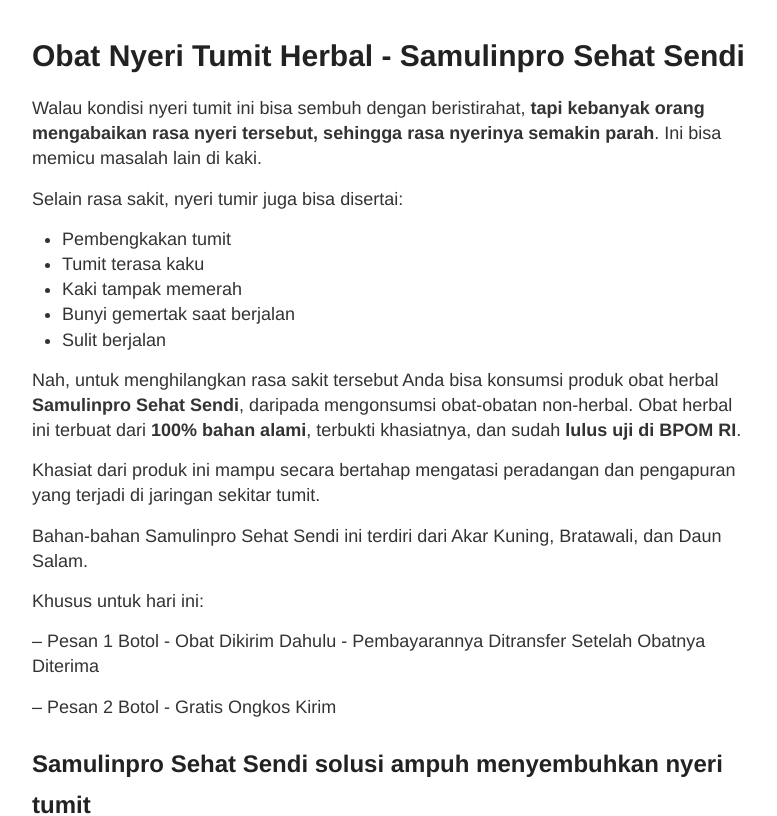
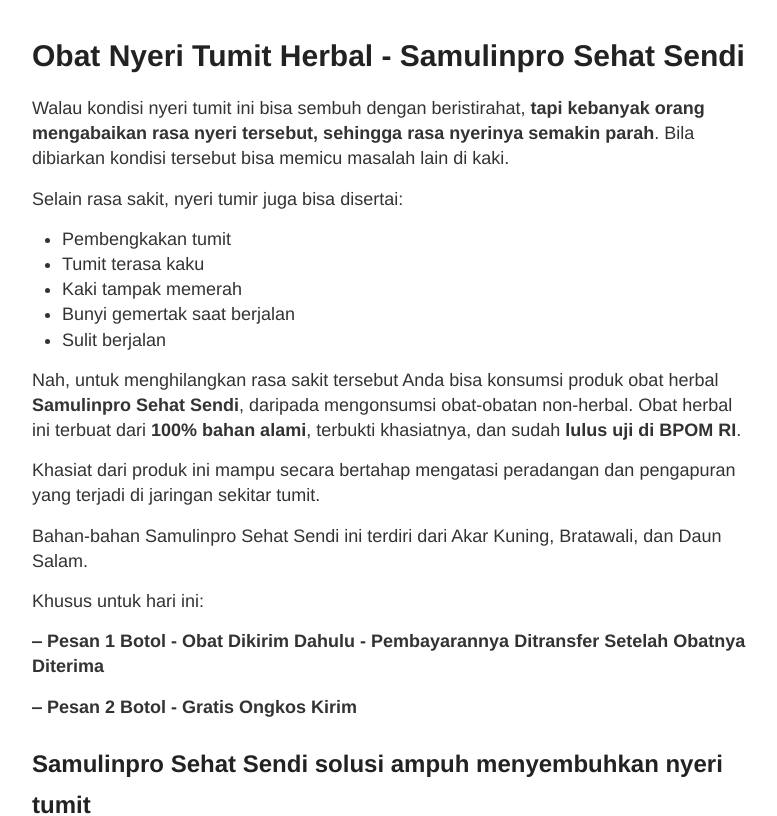
Before and after one commit to zeinherbal/zeinherbal.github.io, a Jekyll site: the page built from _posts/2019-12-10-obat-nyeri-tumit.md, in a window 1280 px wide and 900 px high, cut to the strip 0-816 px from the top of the window. Shown: the whole strip, without its empty margins (248-1025 px from the left). Built offline with Jekyll 4.4.1, drawn with Linux system fonts in a browser that asks for light colours; a script that is not in the unit is left out.

Commit message:
Update 2019-12-10-obat-nyeri-tumit.md

```diff
--- a/_posts/2019-12-10-obat-nyeri-tumit.md
+++ b/_posts/2019-12-10-obat-nyeri-tumit.md
@@ -3,7 +3,7 @@
 title: Obat Nyeri Tumit Herbal - Samulinpro Sehat Sendi
 ---
 
-Walau kondisi nyeri tumit ini bisa sembuh dengan beristirahat, **tapi kebanyak orang mengabaikan rasa nyeri tersebut, sehingga rasa nyerinya semakin parah**. Ini bisa memicu masalah lain di kaki.
+Walau kondisi nyeri tumit ini bisa sembuh dengan beristirahat, **tapi kebanyak orang mengabaikan rasa nyeri tersebut, sehingga rasa nyerinya semakin parah**. Bila dibiarkan kondisi tersebut bisa memicu masalah lain di kaki.
 
 Selain rasa sakit, nyeri tumir juga bisa disertai:
 
@@ -21,9 +21,9 @@
 
 Khusus untuk hari ini:
 
-‒ Pesan 1 Botol - Obat Dikirim Dahulu - Pembayarannya Ditransfer Setelah Obatnya Diterima
+**‒ Pesan 1 Botol - Obat Dikirim Dahulu - Pembayarannya Ditransfer Setelah Obatnya Diterima**
 
-‒ Pesan 2 Botol - Gratis Ongkos Kirim
+**‒ Pesan 2 Botol - Gratis Ongkos Kirim**
 
 ## Samulinpro Sehat Sendi solusi ampuh menyembuhkan nyeri tumit
 
```
